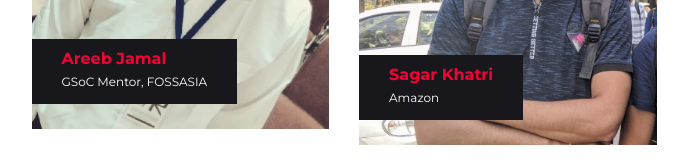
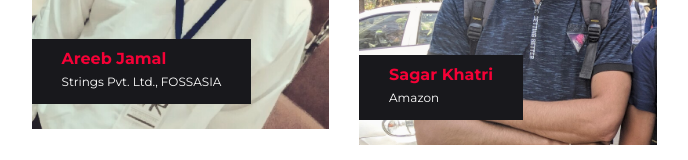
Before and after one commit to hack-amu/hack-amu.github.io, a website: page index.html in a window 1280 px wide. Shown: the part 2192-2352 px from the top of the page, without its empty margins (296-984 px from the left). Drawn offline with Linux system fonts and the light colour scheme; files whose address does not match are found by name.

Commit message:
update judge

```diff
--- a/index.html
+++ b/index.html
@@ -252,7 +252,7 @@
                     <img src="assets/img/speakers/s1.png" alt="judges name">
                     <div class="info_box">
                         <h5 class="name">Areeb Jamal</h5>
-                        <p class="position">GSoC Mentor, FOSSASIA</p>
+                        <p class="position">Strings Pvt. ltd., FOSSASIA</p>
                     </div>
                 </div>
             </div>
```
Also changed, not shown: 1 other file.
